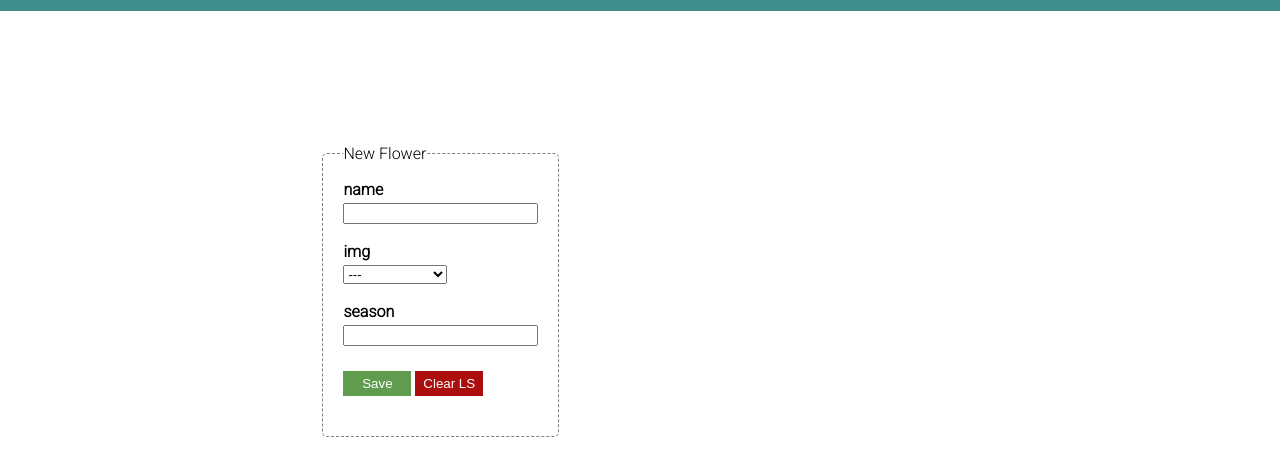
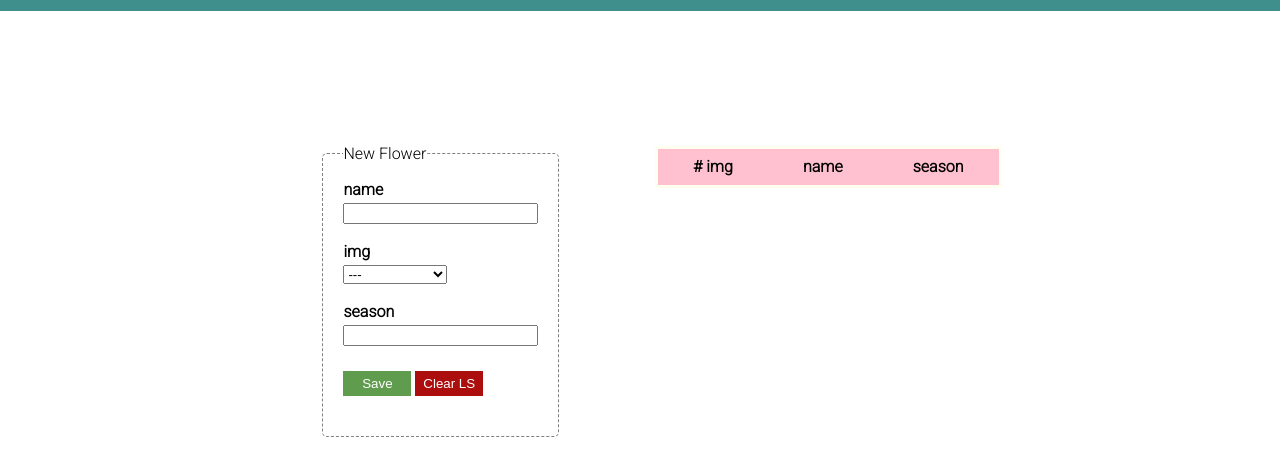
Before and after one commit to Samerodeh/my-garden, a plain HTML site: page index.html in a window 1280 px wide. Shown: the part 89-564 px from the top of the page. Drawn offline with Linux system fonts and the light colour scheme.

Commit message:
Update index.html

```diff
--- a/index.html
+++ b/index.html
@@ -67,7 +67,7 @@
 
     </footer>
 
-    <script src="./js/app.js"></script>
+    <script src="./app.js"></script>
 
 </body>
 </html>
```
